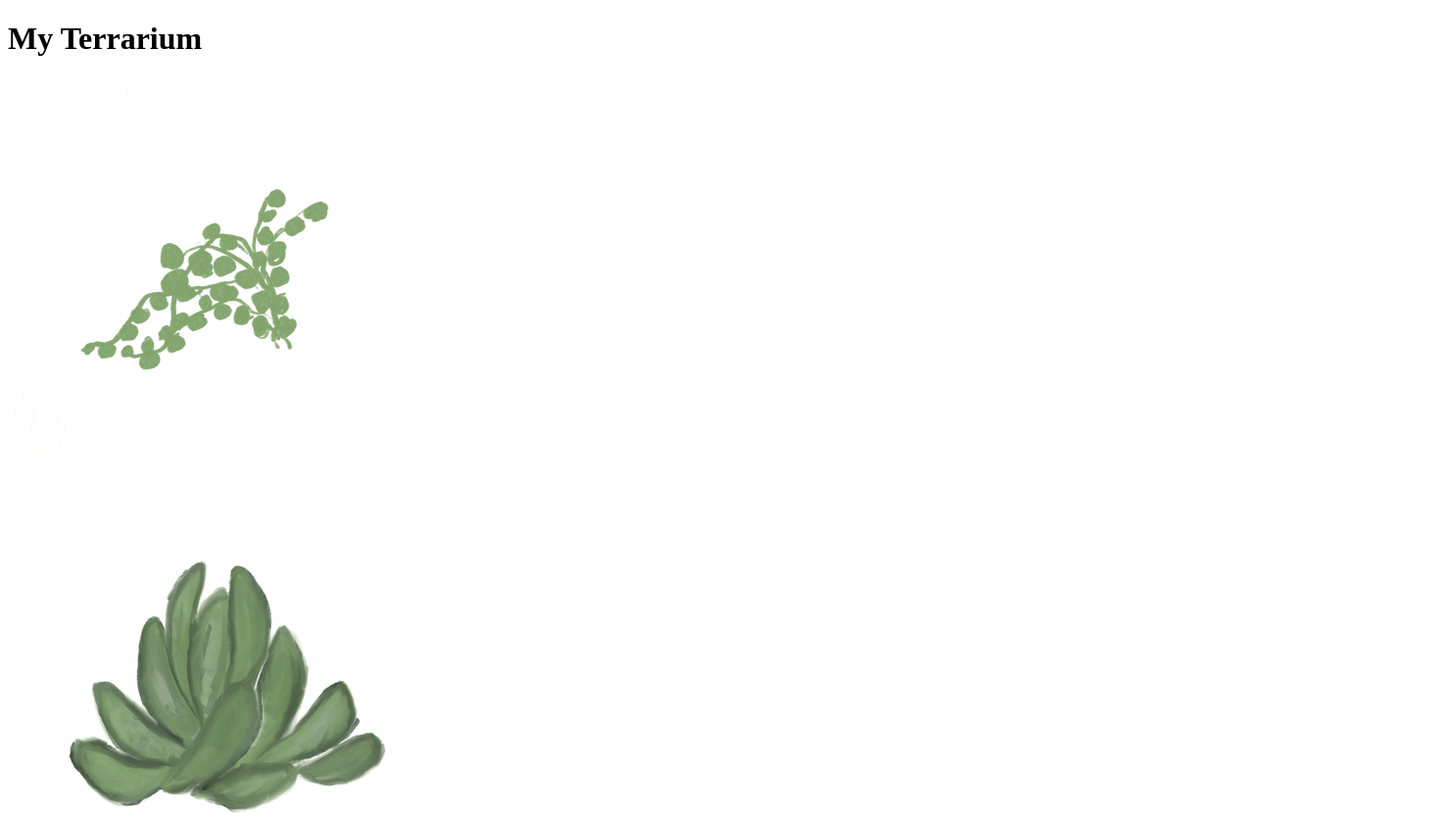
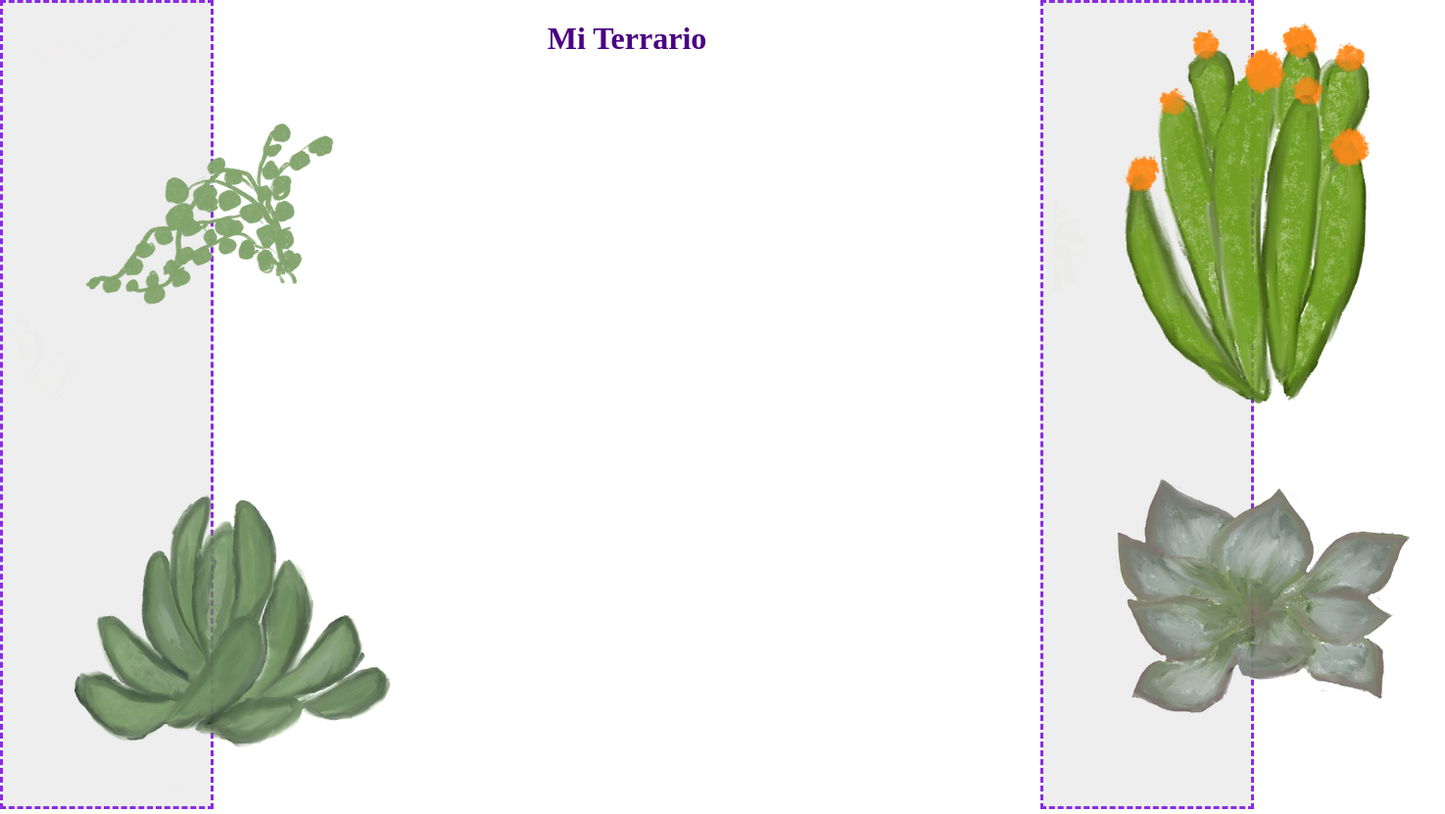
Before and after one commit to ElTunas06/pw-terrarium-2023a, a plain HTML site: page index.html in a window 1280 px wide. Shown: the top 831 px of the page at 98% size, 1475 px wide, since content can reach past the window. Drawn offline with Linux system fonts and the light colour scheme.

Commit message:
🏗️ Estilio del terrario Se posicionaron contenedores  izquierdo y derecho

```diff
--- a/index.html
+++ b/index.html
@@ -3,10 +3,11 @@
 <head>
     <title> 🌻Mi Terrario🌹</title>
     <meta charset="utf-8"/>
+    <link rel="stylesheet" href="style.css">
 </head>
 <body>
+  <h1> Mi Terrario</h1>
     <body>
-        <h1>My Terrarium</h1>
         <div id="page">
            <div class="container" id="left-container">
               <div class="plant-holder">
--- /dev/null
+++ b/style.css
@@ -0,0 +1,30 @@
+/* Estilos del  terrario */
+h1{
+    color:indigo;
+    text-align: center;
+ }
+
+ #left-container{
+    background-color: #eee;
+    width: 15%;
+    height: 100%;
+    left: 0px;
+    top: 0px;
+    position: absolute;
+    border: 3px;
+    border-style: dashed;
+    border-color: blueviolet;
+    padding: 10px;
+ }
+ #right-container{
+    background-color: #eee;
+    width: 15%;
+    height: 100%;
+    right: 0px;
+    top: 0px;
+    position: absolute;
+    border: 3px;
+    border-style: dashed;
+    border-color: blueviolet;
+    padding: 10px;
+ }
```
